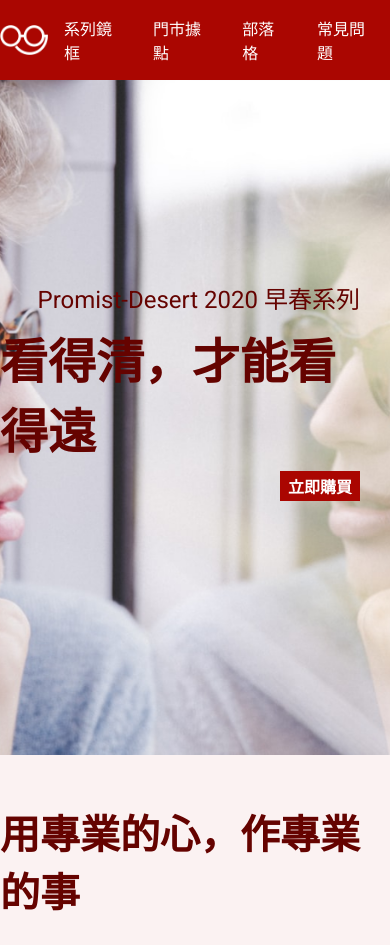
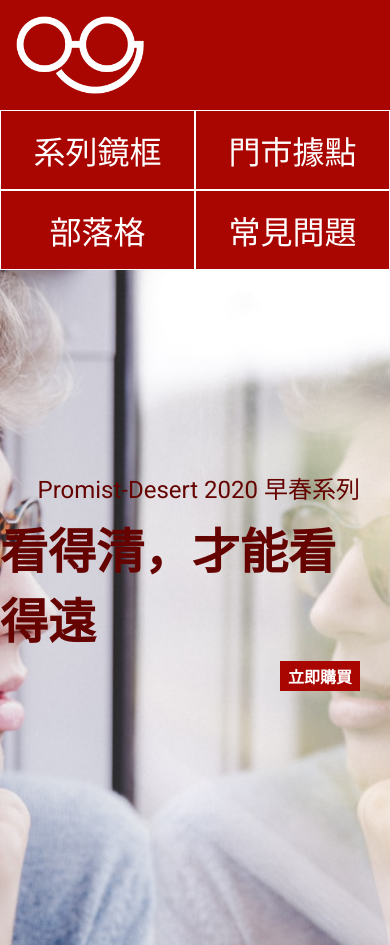
Before and after one commit to Zem860/RocketFrontend, a plain HTML site: page index.html in a window 390 px wide. Shown: the top 945 px of the page. Drawn offline with Linux system fonts and the light colour scheme.

Commit message:
nav調整

```diff
--- a/styles/style.scss
+++ b/styles/style.scss
@@ -519,9 +519,38 @@ footer {
 
 }
 
-/* 手機：320px～720px */
 @media (max-width: 768px) {
-  /* 在這裡寫手機的樣式 */
+
+  nav{
+    .logo{
+      display: flex;
+      justify-content: start;
+      align-items: center;
+      img{
+        width: 10rem;
+        padding: 1rem;
+      }
+    }
+
+    ul{
+      display: flex;
+      flex-direction: column;
+
+      .nav-links{
+        display: flex;
+        text-align: center;
+        flex-wrap: wrap;
+
+        li{
+          border: 1px solid white;
+          font-size: 2rem;
+          flex: 0 0 50%;
+          box-sizing: border-box;
+        }
+      }
+    }
+  }
+
   .banner {
     background-image: url(../images/home-header-sm.png);
     height: 80vh;
@@ -601,7 +630,6 @@ footer {
         img {
           width: 100%;
         }
-
         .detail {
           padding: 1rem;
           display: flex;
```
Also changed, not shown: styles/style.css, 1 other file.
